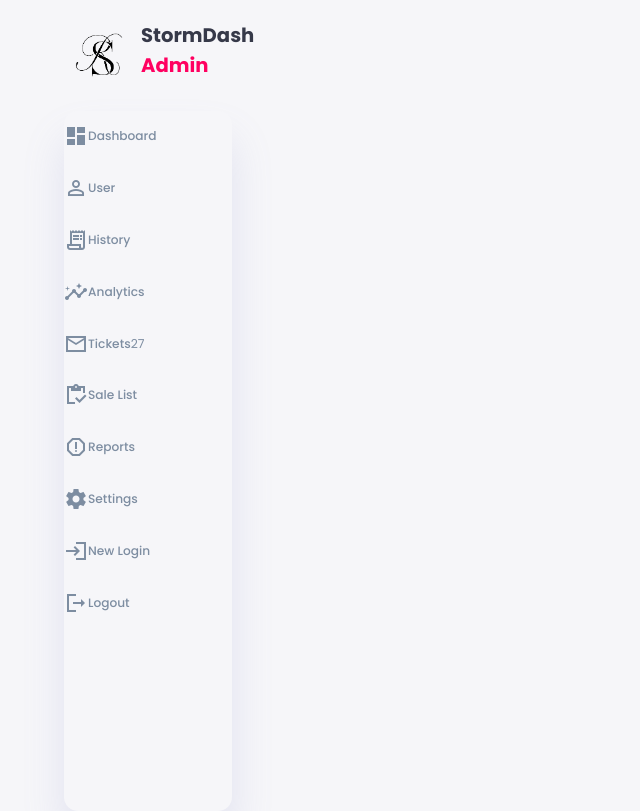
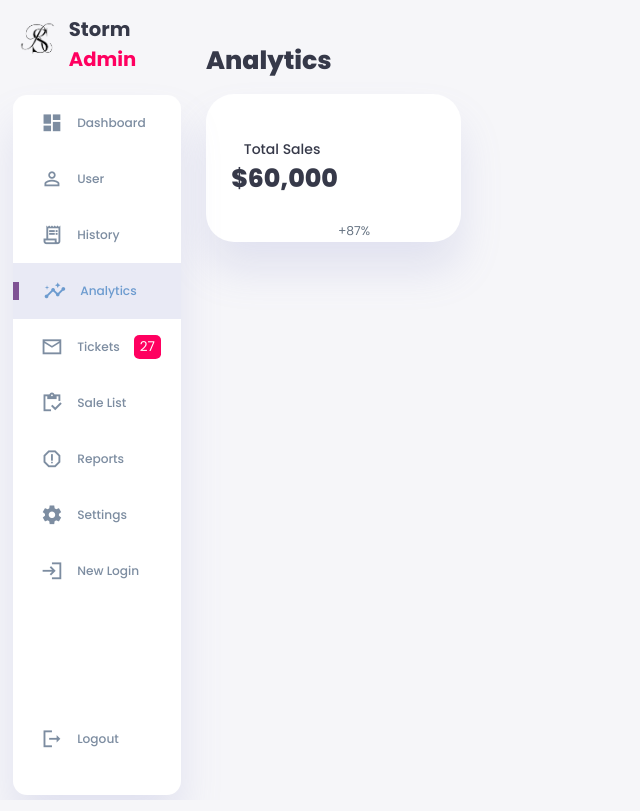
Before and after one commit to StormRobert/dashboard_1, a plain HTML site: page index.html in a window 1280 px wide. Shown: the whole page, without its empty margins (0-640 px from the left). Drawn offline with Linux system fonts and the light colour scheme.

Commit message:
css and html updates

```diff
--- a/index.html
+++ b/index.html
@@ -15,7 +15,7 @@
             <div class="toggle">
                 <div class="logo">
                     <img src="images/Logo_5-removebg-preview.png" alt="">
-                    <h2>StormDash <span class="danger">Admin</span></h2>
+                    <h2>Storm <span class="danger">Admin</span></h2>
                 </div>
                 <div class="close" id= "close-btn">
                     <span class="material-icons-sharp">
@@ -88,6 +88,29 @@
             </div>
         </aside>
         <!-- end of sidebar -->
+        <!-- main Content -->
+        <main>
+            <h1>Analytics</h1>
+            <div class="analyse">
+                <div class="sales">
+                    <div class="status">
+                        <div class="info">
+                            <h3>Total Sales</h3>
+                            <h1>$60,000</h1>
+                        </div>
+                        <div class="progress">
+                            <svg>
+                                <circle cx="50" cy="50" r="40"></circle>
+                            </svg>
+                            <div class="percentage">
+                                <p>+87%</p>
+                            </div>
+
+                        </div>
+                    </div>
+                </div>
+            </div>
+        </main>
     </div>
     <script src="main.js"></script>
     <script src="index.js"></script>
--- a/style.css
+++ b/style.css
@@ -5,7 +5,7 @@
     --dark-two: #7a7a7a;
     --dark-three: #0f0c16;
     --main-color: #581a70b9;
-    --light-one: #fff;
+    --color-white: #fff;
     --light-two: #f9fafb;
     --light-three: #f6f7fb;
     --color-success: #7db91d;
@@ -16,7 +16,7 @@
     --color-dark-variant: #677483;
     --color-info-dark: #7d8da1;
     --color-background: #f6f6f9;
-    --color-light: rgba(132, 139, 200, 0.18)
+    --color-light: rgba(132, 139, 200, 0.18);
 
     --card-border-radius: 2rem;
     --border-radius-1: 0.4rem;
@@ -126,7 +126,7 @@ b{
 
 .container{
     display: grid;
-    width: 90%;
+    width: 98%;
     margin: 0 auto;
     gap: 1.8rem;
     grid-template-columns: 12rem auto 23rem;
@@ -141,7 +141,7 @@ aside .toggle{
     display: flex;
     align-items: center;
     justify-content: space-between;
-    margin-top: 1.4rem;
+    margin-top: 1rem;
 
 }
 
@@ -151,8 +151,8 @@ aside .toggle .logo{
 }
 
 aside .toggle .logo img{
-    width: 5rem;
-    height: 5rem;
+    width: 3.7rem;
+    height: 3.5rem;
 }
 
 aside .toggle .close{
@@ -179,5 +179,114 @@ aside .sidebar a{
     display: flex;
     align-items: center;
     color: var(--color-info-dark);
-    height: 3.7rem;
+    height: 4rem;  /* spaces in between the a content(dashboard, user, history) */
+    gap: 1rem;  /* space in betwwen the icons and their names */
+    position: relative;
+    margin-left: 2rem;
+    transition: all 0.3s ease;
 }
+
+aside .sidebar a span{
+    font-size: 1.6rem;
+    transition: all 0.3s ease;
+
+}
+
+/* log out */
+aside .sidebar a:last-child{
+    position: absolute;
+    bottom: 2rem;
+
+}
+
+aside .sidebar a.active{
+    width: 100%;
+    color: var(--color-primary);
+    background-color:  rgba(132, 139, 200, 0.18);
+    margin-left: 0;
+
+}
+/* sidebar line */
+aside .sidebar a.active::before{
+    content: '';
+    width:6px;
+    height: 18px;
+    background-color: var(--main-color);
+}
+
+aside .sidebar a.active span{
+    color: var(--color-primary);
+    margin-left: calc(1rem - 3px);
+}
+
+aside .sidebar a:hover{
+    color: var(--main-color);
+}
+
+aside .sidebar:hover span{
+    margin-left: 0.45rem;
+    /* hover making the span details to move to the left once cursor hovers */
+}
+
+aside .sidebar .message-count{
+    background-color: var(--color-danger);
+    border-radius: 20%;
+    padding: 2px 6px;
+    color: var(--color-white);
+    font-size: 13.5px;
+}
+
+main{
+    margin-top: 3rem;
+
+}
+ main .analyse{
+    display: grid;
+    grid-template-columns: repeat(3, 1fr);
+    gap: 2rem;
+ }
+
+ main .analyse > div{
+    background-color: var(--color-white);
+    padding: var(--card-padding);
+    box-shadow: var(--box-shadow);
+    border-radius: var(--card-border-radius);
+    margin-top: 1rem;
+    cursor: pointer;
+    transition: all 0.3s ease;
+ }
+
+ main .analyse > div:hover{
+    box-shadow: none;
+ }
+
+ main .analyse > div .status{
+     display: flex;
+     justify-content: space-between;
+     align-items: center;
+
+ }
+ main .analyse h3 {
+    margin-left: 0.9rem;
+    font-size: 1rem;
+ }
+
+ main .analyse .progress{
+    position: relative;
+    height: 98px;
+    width: 98px;
+    border-radius: 50%;
+ }
+
+ main .analyse svg{
+    width: 7rem;
+    height: 7rem;
+
+ }
+ main .analyse svg circle {
+    fill: none;
+    stroke-width: 10;
+    stroke-linecap: round;
+    transform: translate(5px 5px);
+
+ }
```
